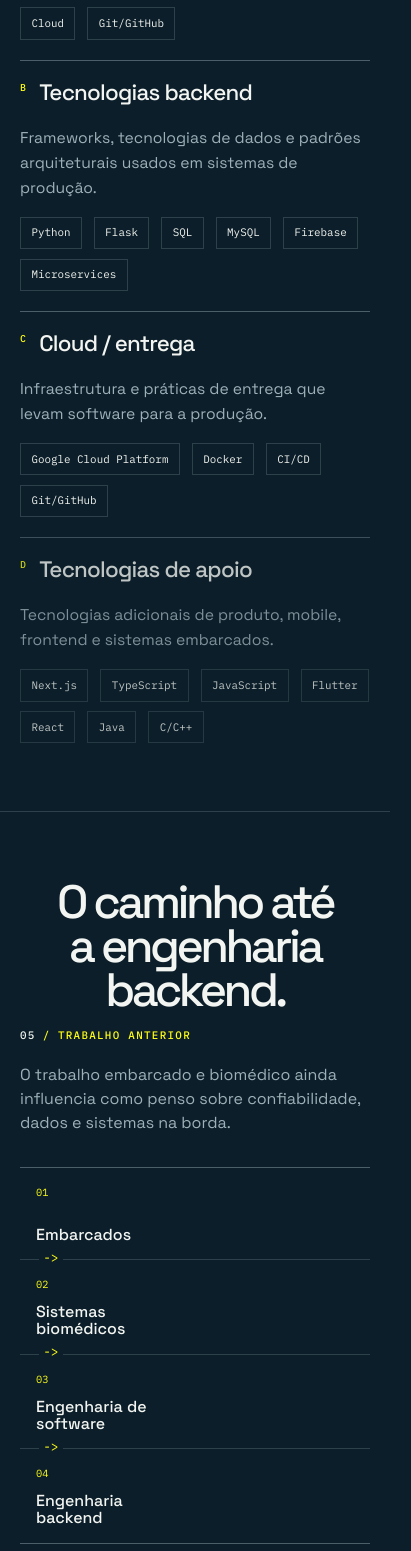
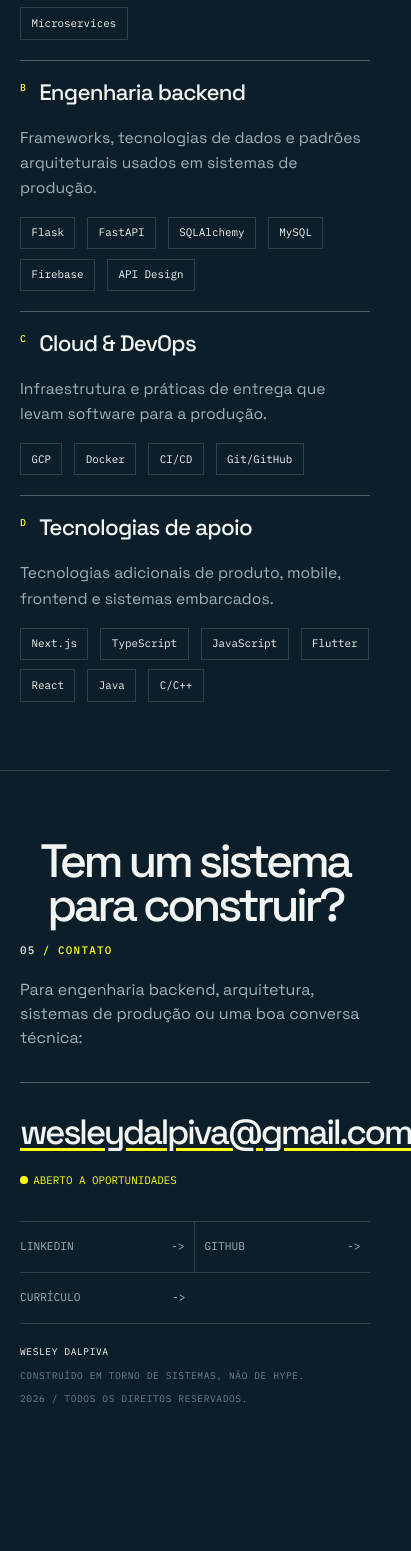
Before and after one commit to Dalpiva/wesleydalpiva, a Next.js app: page /pt in a window 390 px wide. Shown: the part 6632-8183 px from the top of the page, 411 px wide, since content can reach past the window. After the commit the page ends 8070 px from the top, so only its background shows below. Built offline with nearby package versions, Linux system fonts and the light colour scheme.

Commit message:
REMOVE: Progressions to not repreat info

```diff
--- a/app/components/site/EarlierWorkSection.tsx
+++ /dev/null
@@ -1,58 +0,0 @@
-import { earlierWork } from "@/constants/earlier-work"
-import { translate, uiCopy } from "@/constants/l10n"
-import { site } from "@/constants/site"
-import type { Locale } from "@/constants/types"
-import { formatDateRange } from "@/app/lib/formatters"
-import SectionHeader from "./SectionHeader"
-
-type EarlierWorkSectionProps = {
-  locale: Locale
-}
-
-export default function EarlierWorkSection({ locale }: EarlierWorkSectionProps) {
-  const copy = uiCopy[locale]
-
-  return (
-    <section id="earlier-work" className="content-section earlier-section" aria-labelledby="earlier-work-title">
-      <SectionHeader
-        id="earlier-work"
-        locale={locale}
-        title={site.sections.earlierWork.title}
-        intro={site.sections.earlierWork.intro}
-      />
-
-      <div className="progression" aria-label={copy.progression}>
-        {site.progression.map((step, index) => (
-          <div className="progression-step" key={translate(step, locale)}>
-            <span>{String(index + 1).padStart(2, "0")}</span>
-            <strong>{translate(step, locale)}</strong>
-            {index < site.progression.length - 1 ? <span className="progression-arrow" aria-hidden="true">-&gt;</span> : null}
-          </div>
-        ))}
-      </div>
-
-      <div className="earlier-work-list">
-        {earlierWork.map((work) => (
-          <article className="earlier-work-entry" key={work.id}>
-            <div className="earlier-work-meta">
-              <time dateTime={work.startDate}>
-                {formatDateRange(work.startDate, work.endDate, locale)}
-              </time>
-              <span className="meta-label">{copy.stack}</span>
-              <span>{work.stack.join(" / ")}</span>
-            </div>
-            <div>
-              <h3>{translate(work.title, locale)}</h3>
-              <p>{translate(work.description, locale)}</p>
-              <ul className="detail-list compact-list">
-                {work.highlights.map((highlight) => (
-                  <li key={translate(highlight, locale)}>{translate(highlight, locale)}</li>
-                ))}
-              </ul>
-            </div>
-          </article>
-        ))}
-      </div>
-    </section>
-  )
-}
--- a/app/components/site/PortfolioPage.tsx
+++ b/app/components/site/PortfolioPage.tsx
@@ -4,7 +4,6 @@ import { site } from "@/constants/site"
 import type { Locale } from "@/constants/types"
 import { formatYears, fullYearsSince, interpolate } from "@/app/lib/formatters"
 import ContactSection from "./ContactSection"
-import EarlierWorkSection from "./EarlierWorkSection"
 import ExperienceSection from "./ExperienceSection"
 import HeroSection from "./HeroSection"
 import SiteHeader from "./SiteHeader"
@@ -40,7 +39,6 @@ export default function PortfolioPage({ locale }: PortfolioPageProps) {
         <SystemsSection locale={locale} />
         <ExperienceSection locale={locale} />
         <StackSection locale={locale} />
-        <EarlierWorkSection locale={locale} />
         <ContactSection locale={locale} />
       </main>
       <script
--- a/app/globals.css
+++ b/app/globals.css
@@ -109,8 +109,7 @@ kbd,
 .command-search,
 .command-results,
 .site-footer,
-.role-meta,
-.earlier-work-meta {
+.role-meta {
   font-family: var(--font-mono), monospace;
 }
 
@@ -573,8 +572,7 @@ main {
 
 .experience-list,
 .systems-list,
-.stack-list,
-.earlier-work-list {
+.stack-list {
   margin-top: clamp(2rem, 4vw, 4rem);
 }
 
@@ -593,7 +591,6 @@ main {
 .experience-entry-heading h3,
 .role-content h4,
 .system-content h3,
-.earlier-work-entry h3,
 .stack-group h3 {
   color: var(--text);
   font-weight: 500;
@@ -649,7 +646,6 @@ main {
 
 .role-summary,
 .system-description,
-.earlier-work-entry p,
 .stack-description {
   color: var(--muted);
 }
@@ -842,109 +838,20 @@ main {
 }
 
 .stack-items li {
+  position: relative;
   padding: 0.4rem 0.65rem;
   border: 1px solid var(--line);
   color: var(--text);
   font-family: var(--font-mono), monospace;
   font-size: 0.68rem;
+  transition: color 180ms ease, border-color 180ms ease, transform 180ms cubic-bezier(0.34, 1.56, 0.64, 1);
 }
 
-.stack-group-secondary {
-  opacity: 0.78;
-}
-
-.progression {
-  display: grid;
-  grid-template-columns: repeat(4, minmax(0, 1fr));
-  margin-top: clamp(2rem, 4vw, 4rem);
-  border-top: 1px solid var(--line-strong);
-  border-bottom: 1px solid var(--line-strong);
-}
-
-.progression-step {
-  position: relative;
-  display: grid;
-  gap: 0.7rem;
-  min-height: 100px;
-  padding: 1rem;
-  border-right: 1px solid var(--line);
-}
-
-.progression-step:last-child {
-  border-right: 0;
-}
-
-.progression-step > span:first-child {
-  color: var(--accent);
-  font-family: var(--font-mono), monospace;
-  font-size: 0.65rem;
-}
-
-.progression-step strong {
-  align-self: end;
-  max-width: 130px;
-  color: var(--text);
-  font-size: 1rem;
-  font-weight: 500;
-  line-height: 1.05;
-}
-
-.progression-arrow {
-  position: absolute;
-  top: 50%;
-  right: -0.55rem;
-  z-index: 1;
-  padding: 0 0.25rem;
-  transform: translateY(-50%);
-  background: var(--background);
-  color: var(--accent);
-  font-family: var(--font-mono), monospace;
-  font-size: 0.8rem;
-}
-
-.earlier-work-entry {
-  display: grid;
-  grid-template-columns: minmax(170px, 0.35fr) minmax(0, 1fr);
-  gap: 1.5rem;
-  padding: 1.5rem 0;
-  border-top: 1px solid var(--line);
-}
-
-.earlier-work-meta {
-  display: grid;
-  align-content: start;
-  gap: 0.6rem;
-  color: var(--muted-dark);
-  font-size: 0.67rem;
-  line-height: 1.5;
-}
-
-.earlier-work-meta .meta-label {
-  margin-top: 0.8rem;
-  margin-bottom: -0.35rem;
-}
-
-.earlier-work-entry h3 {
-  font-size: clamp(1.5rem, 2.4vw, 2.5rem);
-  line-height: 1.05;
-}
-
-.earlier-work-entry p {
-  max-width: 720px;
-  margin-top: 0.75rem;
-}
-
-.compact-list {
-  display: flex;
-  flex-wrap: wrap;
-  gap: 0.5rem 1.5rem;
-  margin-top: 1rem;
-  font-family: var(--font-mono), monospace;
-  font-size: 0.68rem;
-}
-
-.compact-list li {
-  padding-left: 0.9rem;
+.stack-items li:hover {
+  border-color: var(--accent);
+  color: var(--background-deep);
+  background: var(--accent);
+  transform: scale(1.06);
 }
 
 .contact-section {
@@ -964,7 +871,7 @@ main {
 
 .email-link {
   color: var(--text);
-  font-size: clamp(1.8rem, 5vw, 5.8rem);
+  font-size: clamp(1.25rem, 3.2vw, 3.4rem);
   font-weight: 450;
   letter-spacing: -0.07em;
   line-height: 0.95;
@@ -972,7 +879,7 @@ main {
   text-decoration-color: var(--accent);
   text-decoration-thickness: 0.08em;
   text-underline-offset: 0.12em;
-  overflow-wrap: anywhere;
+  white-space: nowrap;
 }
 
 .email-link:hover {
@@ -989,7 +896,7 @@ main {
 
 .contact-links {
   display: grid;
-  grid-template-columns: repeat(4, minmax(0, 1fr));
+  grid-template-columns: repeat(3, minmax(0, 1fr));
   border-bottom: 1px solid var(--line);
 }
 
@@ -1230,7 +1137,6 @@ main {
 
   .section-header-meta,
   .role-item,
-  .earlier-work-entry,
   .stack-group {
     grid-template-columns: 1fr;
     gap: 1.25rem;
@@ -1243,8 +1149,7 @@ main {
 
   .experience-list,
   .systems-list,
-  .stack-list,
-  .earlier-work-list {
+  .stack-list {
     margin-top: 2.5rem;
   }
 
@@ -1284,28 +1189,6 @@ main {
     gap: 0.75rem;
   }
 
-  .progression {
-    grid-template-columns: 1fr;
-  }
-
-  .progression-step {
-    min-height: 92px;
-    border-right: 0;
-    border-bottom: 1px solid var(--line);
-  }
-
-  .progression-step:last-child {
-    border-bottom: 0;
-  }
-
-  .progression-arrow {
-    top: auto;
-    right: auto;
-    bottom: -0.55rem;
-    left: 1.2rem;
-    transform: none;
-  }
-
   .contact-layout {
     display: grid;
     align-items: start;
@@ -1331,7 +1214,7 @@ main {
     border-right: 0;
   }
 
-  .contact-links a:nth-last-child(-n + 2) {
+  .contact-links a:last-child {
     border-bottom: 0;
   }
 
--- a/constants/earlier-work.ts
+++ /dev/null
@@ -1,42 +0,0 @@
-import type { EarlierWork } from "./types"
-
-export const earlierWork = [
-  {
-    id: "biomedical-software",
-    title: {
-      en: "Biomedical Software Engineering",
-      "pt-BR": "Engenharia de Software Biomédico",
-    },
-    startDate: "2022-08-01",
-    endDate: "2023-12-31",
-    description: {
-      en: "Python software for real-time acquisition, visualization and storage of EMG and encoder signals in biomedical rehabilitation research.",
-      "pt-BR": "Software em Python para aquisição, visualização e armazenamento em tempo real de sinais EMG e de encoder em pesquisa de reabilitação biomédica.",
-    },
-    highlights: [
-      { en: "Python real-time acquisition", "pt-BR": "Aquisição em tempo real com Python" },
-      { en: "EMG and encoder signals", "pt-BR": "Sinais EMG e de encoder" },
-      { en: "MySQL and serial communication", "pt-BR": "MySQL e comunicação serial" },
-    ],
-    stack: ["Python", "MySQL", "C/C++", "Serial communication"],
-  },
-  {
-    id: "firmware-development",
-    title: {
-      en: "Firmware Development",
-      "pt-BR": "Desenvolvimento de Firmware",
-    },
-    startDate: "2021-08-01",
-    endDate: "2022-08-31",
-    description: {
-      en: "Embedded firmware for biomedical rehabilitation equipment, with responsibilities spanning communication, PCB design and hardware validation.",
-      "pt-BR": "Firmware embarcado para equipamentos de reabilitação biomédica, com atuação em comunicação, projeto de PCB e validação de hardware.",
-    },
-    highlights: [
-      { en: "C/C++ embedded firmware", "pt-BR": "Firmware embarcado em C/C++" },
-      { en: "Reliable serial communication", "pt-BR": "Comunicação serial confiável" },
-      { en: "PCB design, validation and system testing", "pt-BR": "Projeto de PCB, validação e testes de sistema" },
-    ],
-    stack: ["C/C++", "Python", "EasyEDA", "Embedded systems"],
-  },
-] as const satisfies readonly EarlierWork[]
--- a/constants/index.ts
+++ b/constants/index.ts
@@ -1,5 +1,4 @@
 export { contact } from "./contact"
-export { earlierWork } from "./earlier-work"
 export { experience } from "./experience"
 export { defaultLocale, localeLabels, localeNames, supportedLocales, translate, uiCopy } from "./l10n"
 export { sectionNavigation } from "./navigation"
@@ -10,7 +9,6 @@ export type {
   DateRange,
   ExperienceEntry,
   ExperienceRole,
-  EarlierWork,
   Locale,
   Localized,
   LocalizedText,
--- a/constants/l10n.ts
+++ b/constants/l10n.ts
@@ -38,7 +38,6 @@ export const uiCopy = {
     noResults: "No sections found",
     closeCommandPalette: "Close command palette",
     technicalFocus: "Technical focus",
-    progression: "Professional progression",
     profileImageAlt: "Wesley Dalpiva, Backend Software Engineer",
     profileImageCaption: "Wesley Dalpiva / Backend Software Engineer",
     footerNote: "Built around systems, not hype.",
@@ -70,7 +69,6 @@ export const uiCopy = {
     noResults: "Nenhuma seção encontrada",
     closeCommandPalette: "Fechar paleta de comandos",
     technicalFocus: "Foco técnico",
-    progression: "Progressão profissional",
     profileImageAlt: "Wesley Dalpiva, Engenheiro de Software Backend",
     profileImageCaption: "Wesley Dalpiva / Engenheiro de Software Backend",
     footerNote: "Construído em torno de sistemas, não de hype.",
--- a/constants/navigation.ts
+++ b/constants/navigation.ts
@@ -22,13 +22,8 @@ export const sectionNavigation = [
     label: { en: "Stack", "pt-BR": "Stack" } satisfies LocalizedText,
   },
   {
-    id: "earlier-work",
+    id: "contact",
     number: "05",
-    label: { en: "Earlier work", "pt-BR": "Trabalho anterior" } satisfies LocalizedText,
-  },
-  {
-    id: "contact",
-    number: "06",
     label: { en: "Contact", "pt-BR": "Contato" } satisfies LocalizedText,
   },
 ] as const
--- a/constants/site.ts
+++ b/constants/site.ts
@@ -30,12 +30,6 @@ export const site = {
     } satisfies LocalizedText,
     keywords: ["PYTHON", "APIs", "DATABASES", "CLOUD"],
   },
-  progression: [
-    { en: "Embedded", "pt-BR": "Embarcados" } satisfies LocalizedText,
-    { en: "Biomedical systems", "pt-BR": "Sistemas biomédicos" } satisfies LocalizedText,
-    { en: "Software engineering", "pt-BR": "Engenharia de software" } satisfies LocalizedText,
-    { en: "Backend engineering", "pt-BR": "Engenharia backend" } satisfies LocalizedText,
-  ],
   sections: {
     experience: {
       title: {
@@ -67,16 +61,6 @@ export const site = {
         "pt-BR": "Engenharia backend é o centro de gravidade. O restante dá suporte aos sistemas ao redor.",
       } satisfies LocalizedText,
     },
-    earlierWork: {
-      title: {
-        en: "The path into backend engineering.",
-        "pt-BR": "O caminho até a engenharia backend.",
-      } satisfies LocalizedText,
-      intro: {
-        en: "Embedded and biomedical work still shapes how I think about reliability, data and systems at the edge.",
-        "pt-BR": "O trabalho embarcado e biomédico ainda influencia como penso sobre confiabilidade, dados e sistemas na borda.",
-      } satisfies LocalizedText,
-    },
     contact: {
       title: {
         en: "Have a system to build?",
--- a/constants/stack.ts
+++ b/constants/stack.ts
@@ -4,35 +4,35 @@ export const stackGroups = [
   {
     id: "backend-core",
     marker: "A",
-    label: { en: "Backend foundation", "pt-BR": "Fundação backend" },
+    label: { en: "Backend", "pt-BR": "Backend" },
     description: {
       en: "The technologies closest to my day-to-day engineering work.",
       "pt-BR": "As tecnologias mais próximas do meu trabalho diário de engenharia.",
     },
     priority: "primary",
-    items: ["Python", "REST APIs", "Databases", "Docker", "Cloud", "Git/GitHub"],
+    items: ["Python", "REST APIs", "SQL", "Architecture", "Microservices"],
   },
   {
     id: "backend-technologies",
     marker: "B",
-    label: { en: "Backend technologies", "pt-BR": "Tecnologias backend" },
+    label: { en: "Backend Engineering", "pt-BR": "Engenharia backend" },
     description: {
       en: "Frameworks, data stores and architectural patterns used in production systems.",
       "pt-BR": "Frameworks, tecnologias de dados e padrões arquiteturais usados em sistemas de produção.",
     },
     priority: "primary",
-    items: ["Python", "Flask", "SQL", "MySQL", "Firebase", "Microservices"],
+    items: ["Flask", "FastAPI", "SQLAlchemy", "MySQL", "Firebase", "API Design"],
   },
   {
     id: "cloud-delivery",
     marker: "C",
-    label: { en: "Cloud / delivery", "pt-BR": "Cloud / entrega" },
+    label: { en: "Cloud & DevOps", "pt-BR": "Cloud & DevOps" },
     description: {
       en: "Infrastructure and delivery practices that take software into production.",
       "pt-BR": "Infraestrutura e práticas de entrega que levam software para a produção.",
     },
     priority: "primary",
-    items: ["Google Cloud Platform", "Docker", "CI/CD", "Git/GitHub"],
+    items: ["GCP", "Docker", "CI/CD", "Git/GitHub"],
   },
   {
     id: "supporting",
```
Also changed, not shown: constants/types.ts (+0 -8 lines).
